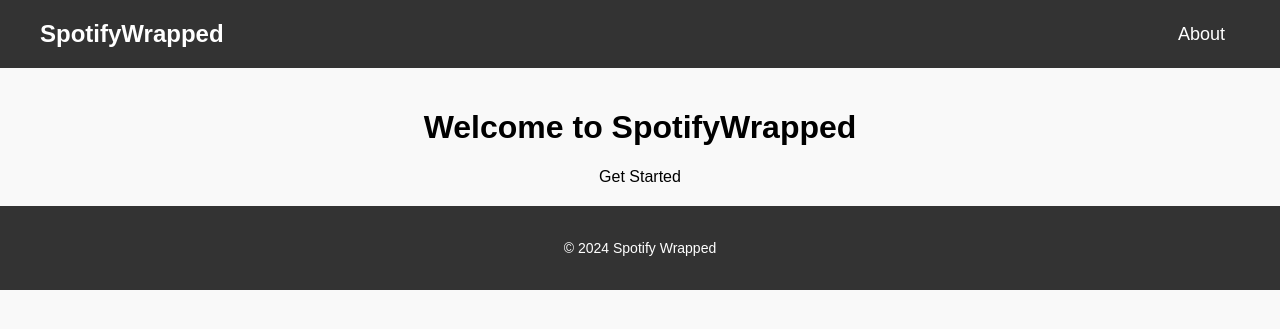
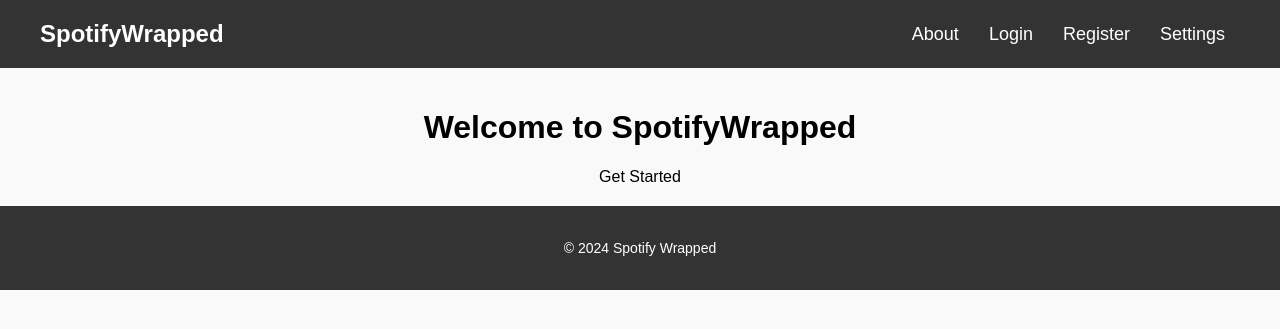
Before and after one commit to AKobir5503/SpotifyWrapped, a Django app: page / in a window 1280 px wide. Shown: the top 329 px of the page. Run offline with Django 5.2, Linux system fonts and the light colour scheme; parts of the project's set-up code (start-up, migrations or seed data) failed here and were passed over.

Commit message:
added setting nav link to headers

```diff
--- a/wrapped/templates/base_generic.html
+++ b/wrapped/templates/base_generic.html
@@ -21,7 +21,9 @@
                         <button type="submit" class="logout-btn">Logout</button>
                     </form>
                 {% else %}
-
+                    <li><a href="{% url 'login' %}">Login</a></li>
+                    <li><a href="{% url 'register' %}">Register</a></li>
+                    <li><a href="{% url 'settings' %}">Settings</a></li>
                 {% endif %}
             </ul>
         </div>
```
Also changed, not shown: db.sqlite3.
